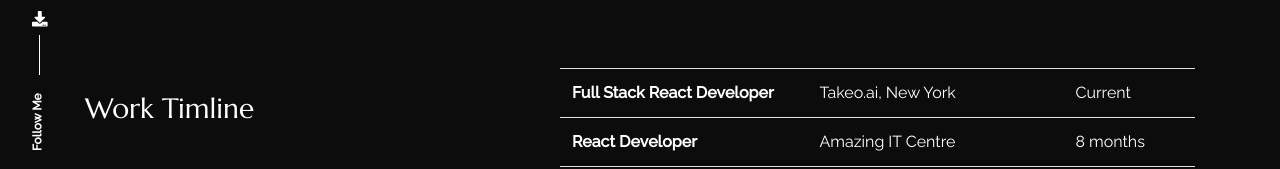
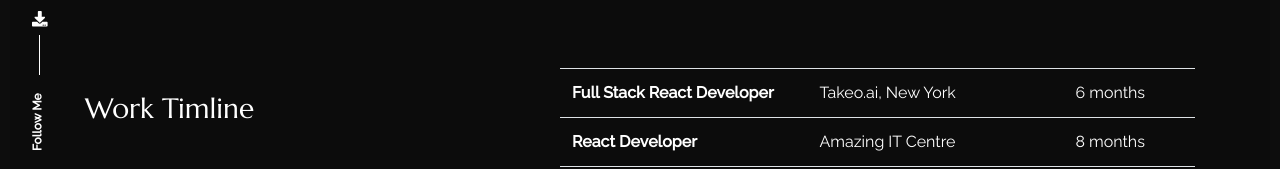
Before and after one commit to uniquemozilla22/uniquemozilla22.github.io, a React (Create React App) app: page /about in a window 1280 px wide. Shown: the part 375-544 px from the top of the page. Built offline with nearby package versions, Linux system fonts and the light colour scheme; no server answers.

Commit message:
Updated with the latest 01/11/2023

```diff
--- a/src/content_option.js
+++ b/src/content_option.js
@@ -8,7 +8,7 @@ import ag from "./assets/images/agallery.png";
 import chatapplication from "./assets/images/chatapplication.png";
 import Rental_Image from "./assets/images/bike-rental.png";
 import image_me from "./assets/images/me.png";
-import cv from "./assets/CV.pdf";
+import cv from "./assets/CV.pdf.pdf";
 
 const logotext = "Yogesh B.";
 const meta = {
@@ -38,7 +38,7 @@ const worktimeline = [
   {
     jobtitle: "Full Stack React Developer",
     where: "Takeo.ai, New York",
-    date: "Current",
+    date: "6 months",
   },
   {
     jobtitle: "React Developer",
@@ -60,7 +60,7 @@ const worktimeline = [
 const skills = [
   {
     name: "Node Js",
-    value: 85,
+    value: 90,
   },
   {
     name: "Javascript",
@@ -155,7 +155,7 @@ const dataportfolio = [
 const contactConfig = {
   YOUR_EMAIL: "bhattaraiyogesh007@gmail.com",
   YOUR_FONE: "(977)9846779494",
-  description: "Lets create something beautiful together.",
+  description: "Coffee are the best, lets have a cup ?",
   YOUR_SERVICE_ID: process.env.REACT_APP_SERVICE_ID,
   YOUR_TEMPLATE_ID: process.env.REACT_APP_TEMPLETE_ID,
   YOUR_USER_ID: process.env.REACT_APP_PUBLIC_KEY,
```
Also changed, not shown: 2 other files (tests, documents, lock files or other folders).
